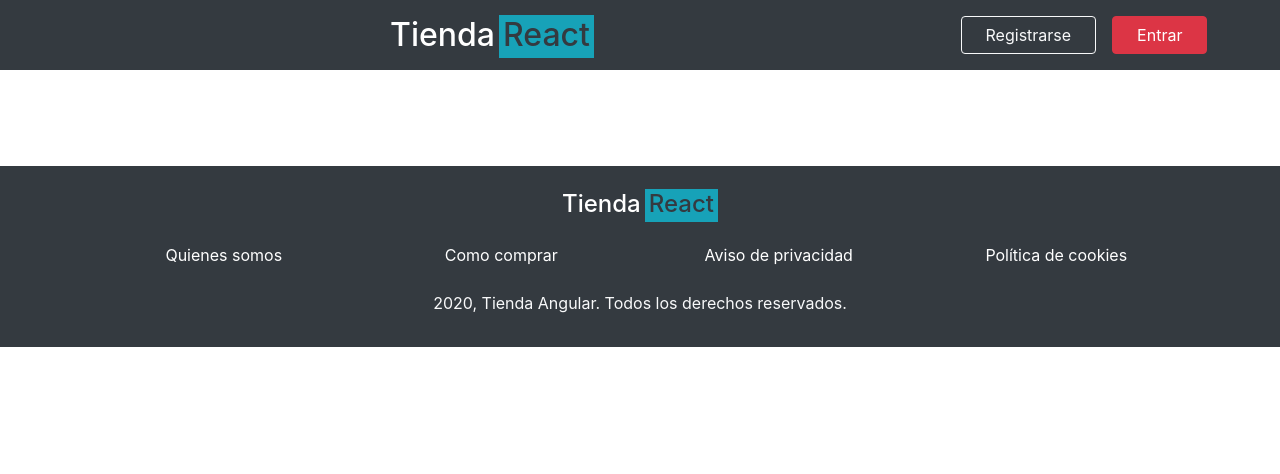
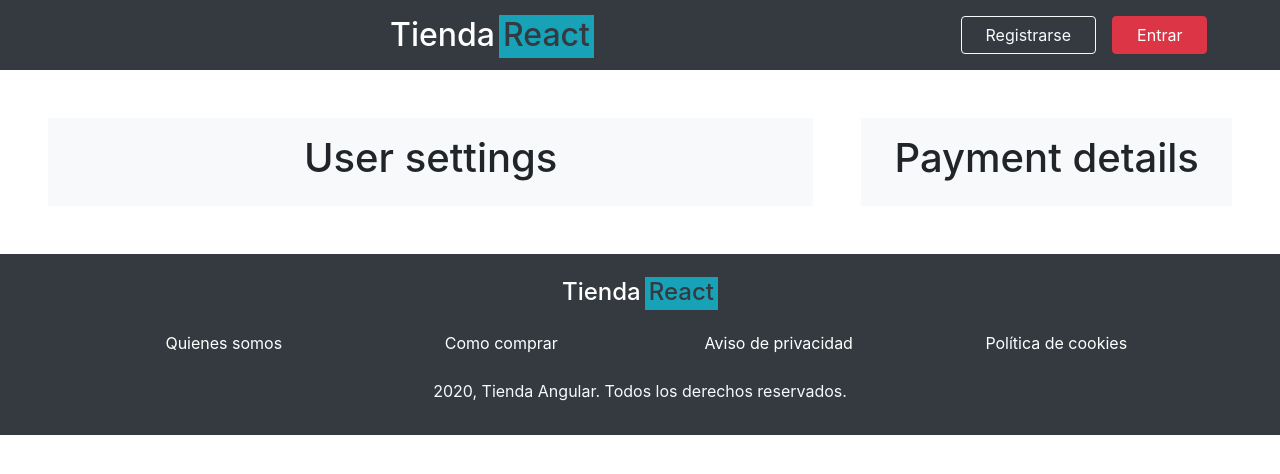
Before and after one commit to jgom1/taller-front, a React (Create React App) app in the folder taller-react/: page /payment in a window 1280 px wide. Shown: the top 474 px of the page. Built offline with nearby package versions, Linux system fonts and the light colour scheme.

Commit message:
Created Payment, PaymentDetails and PaymentUserSettings components

```diff
--- a/taller-react/src/App.js
+++ b/taller-react/src/App.js
@@ -17,6 +17,7 @@ import { ProductDetailPage } from "./app/pages/ProductDetailPage";
 import { FavouritesPage } from "./app/pages/FavouritesPage";
 import { PurchasesPage } from "./app/pages/PurchasesPage";
 import { ProfilePage } from './app/pages/ProfilePage';
+import { Payment } from "./app/components/payment/Payment";
 import { AnonymousPage } from "./app/pages/AnonymousPage";
 
 
@@ -31,6 +32,7 @@ function App() {
             <Route path="/favourites"><FavouritesPage /></Route>
             <Route path="/purchases"><PurchasesPage /></Route>
             <Route path="/profile"><ProfilePage /></Route>
+            <Route path="/payment"><Payment /></Route>
             <Route path="/other"><AnonymousPage /></Route>
             <Route path="/product/:id" children={<ProductDetailPage />}></Route>
             <Route exact path="/"><ProductListPage /></Route>
--- /dev/null
+++ b/taller-react/src/app/components/payment/Payment.js
@@ -0,0 +1,21 @@
+import React from 'react';
+import { useSelector } from 'react-redux';
+import { selectCart, selectUser } from '../../../features/counter/counterSlice';
+
+/* Bootstrap imports */
+import 'bootstrap/dist/css/bootstrap.min.css';
+
+/* Children components */
+import { PaymentUserSettings } from './PaymentUserSettings';
+import { PaymentDetails } from './PaymentDetails';
+
+export const Payment = () => {
+    const user = useSelector(selectUser);
+    const cart = useSelector(selectCart);
+    return (
+        <section className="row m-0">
+            <PaymentUserSettings user={user} />
+            <PaymentDetails cart={cart} />
+        </section>
+    );
+};
--- /dev/null
+++ b/taller-react/src/app/components/payment/PaymentDetails.js
@@ -0,0 +1,14 @@
+import React from 'react';
+
+/* Bootstrap imports */
+import 'bootstrap/dist/css/bootstrap.min.css';
+
+export const PaymentDetails = ({ cart }) => {
+    return (
+        <div class="col-12 col-xl-4 px-0 pl-xl-4">
+            <div class="col-12 p-3 text-center bg-light">
+                <h1>Payment details</h1>
+            </div>
+        </div>
+    );
+};
--- /dev/null
+++ b/taller-react/src/app/components/payment/PaymentUserSettings.js
@@ -0,0 +1,14 @@
+import React from 'react';
+
+/* Bootstrap imports */
+import 'bootstrap/dist/css/bootstrap.min.css';
+
+export const PaymentUserSettings = ({ user }) => {
+    return (
+        <div class="col-12 col-xl-8 px-0 pr-xl-4">
+            <div class="col-12 p-3 bg-light">
+                <h1>User settings</h1>
+            </div>
+        </div>
+    );
+};
--- a/taller-react/src/app/components/profile/ProfileAddress.js
+++ b/taller-react/src/app/components/profile/ProfileAddress.js
@@ -2,7 +2,6 @@ import React from 'react';
 import { useForm } from 'react-hook-form';
 import { useDispatch } from 'react-redux';
 import { setUser } from '../../../features/counter/counterSlice';
-
 
 /* Bootstrap imports */
 import 'bootstrap/dist/css/bootstrap.min.css';
```
